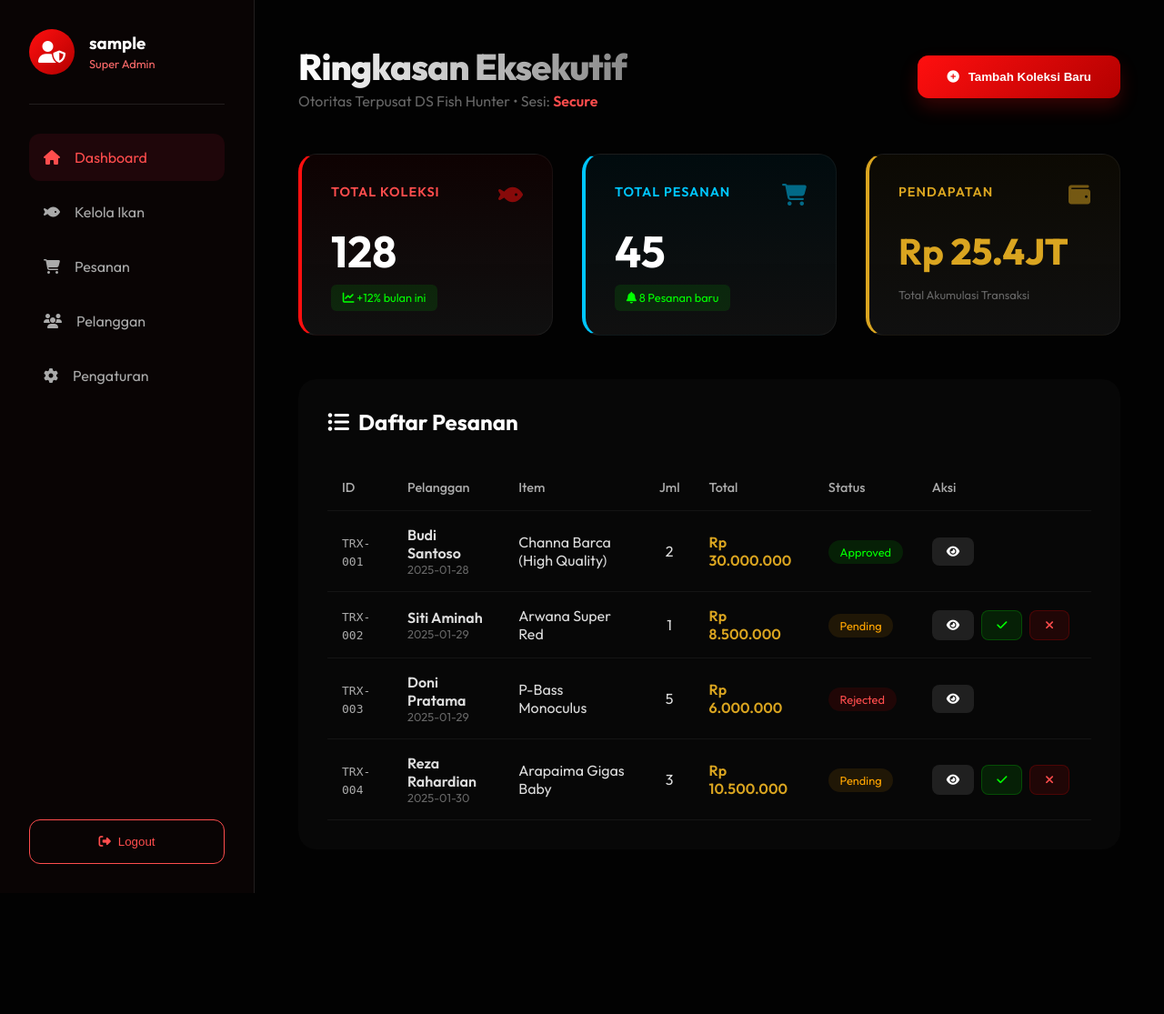
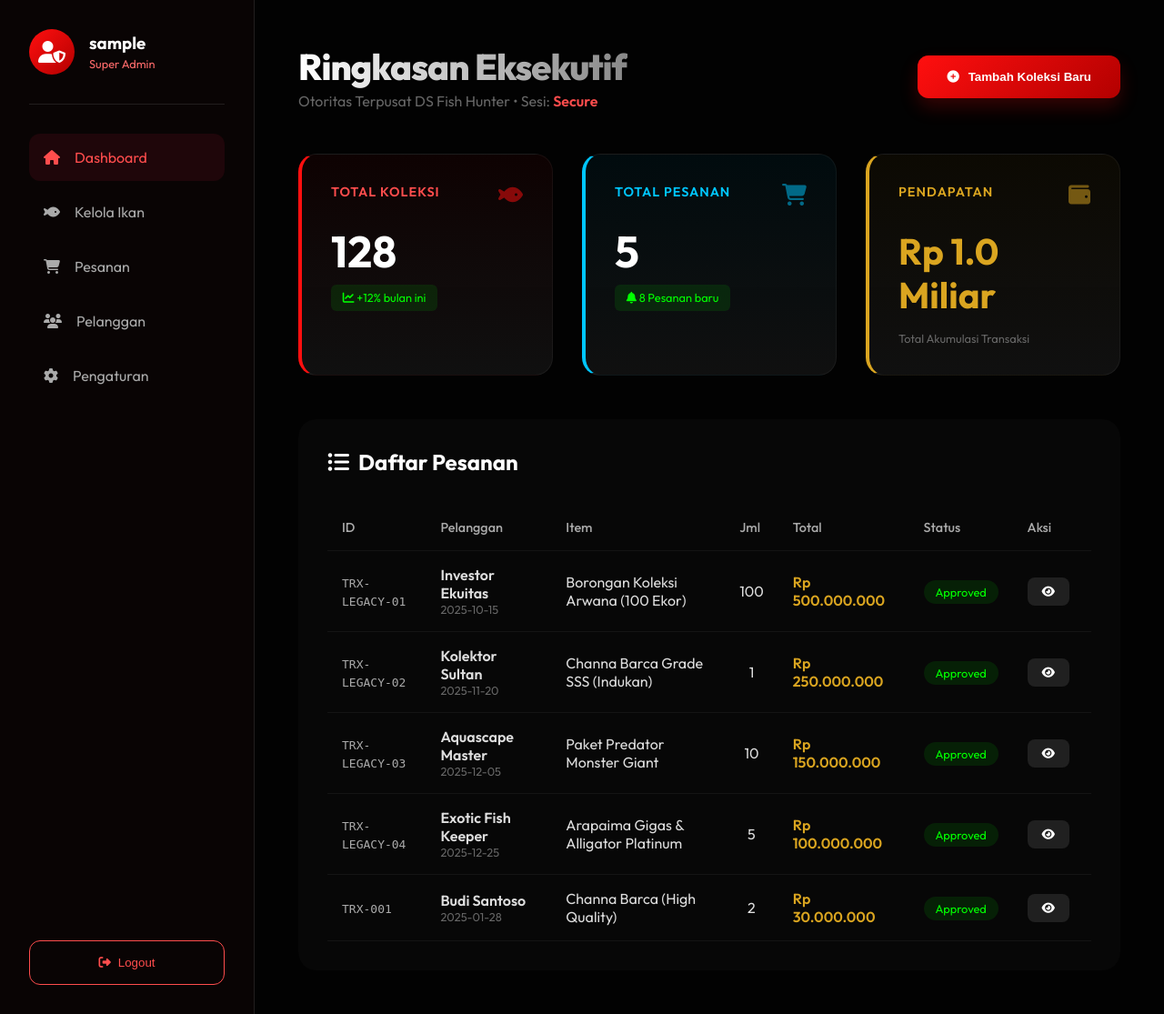
Before and after one commit to suryasapriyo4-art/DS-Fish-Hunter, a PHP site: page /admin.php in a window 1280 px wide. Shown: the whole page at 91% size. Before the commit the page ends 982 px from the top, so only its background shows below. Run offline with PHP 8.4, Linux system fonts and the light colour scheme; the visitor is signed in with stand-in values (Sample User, id 1).

Commit message:
DS Fish Hunter

```diff
--- a/admin.php
+++ b/admin.php
@@ -511,7 +511,8 @@ $adminUsername = $_SESSION['admin_username'] ?? 'Admin';
                     style="font-size: 2.5rem; font-weight: 800; letter-spacing: -1px; background: linear-gradient(to right, #fff, #888); -webkit-background-clip: text; -webkit-text-fill-color: transparent;">
                     Ringkasan Eksekutif</h1>
                 <p style="color: #666; font-size: 1rem; margin-top: 0.2rem;">Otoritas Terpusat DS Fish Hunter • Sesi:
-                    <span style="color: #ff4d4d; font-weight: 600;">Secure</span></p>
+                    <span style="color: #ff4d4d; font-weight: 600;">Secure</span>
+                </p>
             </div>
             <button
                 style="padding: 1rem 2rem; background: var(--primary-gradient); border: none; border-radius: 12px; color: white; font-weight: 700; cursor: pointer; display: flex; align-items: center; gap: 10px; box-shadow: 0 10px 20px rgba(255, 15, 15, 0.2); transition: all 0.3s;"
@@ -530,7 +531,7 @@ $adminUsername = $_SESSION['admin_username'] ?? 'Admin';
                         Koleksi</h3>
                     <i class="fas fa-fish" style="font-size: 1.5rem; color: #ff0f0f; opacity: 0.5;"></i>
                 </div>
-                <div class="value" style="font-size: 3rem; line-height: 1;">128</div>
+                <div class="value" id="statTotalKoleksi" style="font-size: 3rem; line-height: 1;">128</div>
                 <div style="margin-top: 1rem;">
                     <span class="status success"
                         style="background: rgba(0, 255, 0, 0.1); padding: 0.4rem 0.8rem; border-radius: 6px; font-size: 0.8rem;">
@@ -547,7 +548,7 @@ $adminUsername = $_SESSION['admin_username'] ?? 'Admin';
                         Pesanan</h3>
                     <i class="fas fa-shopping-cart" style="font-size: 1.5rem; color: #00c6ff; opacity: 0.5;"></i>
                 </div>
-                <div class="value" style="font-size: 3rem; line-height: 1;">45</div>
+                <div class="value" id="statTotalPesanan" style="font-size: 3rem; line-height: 1;">45</div>
                 <div style="margin-top: 1rem;">
                     <span class="status success"
                         style="background: rgba(0, 255, 0, 0.1); padding: 0.4rem 0.8rem; border-radius: 6px; font-size: 0.8rem;">
@@ -564,8 +565,7 @@ $adminUsername = $_SESSION['admin_username'] ?? 'Admin';
                         Pendapatan</h3>
                     <i class="fas fa-wallet" style="font-size: 1.5rem; color: var(--gold); opacity: 0.5;"></i>
                 </div>
-                <div class="value" style="color: var(--gold); font-size: 2.5rem; line-height: 1.2;">Rp <span
-                        style="font-weight: 800;">25.4JT</span></div>
+                <div class="value" style="color: var(--gold); font-size: 2.5rem; line-height: 1.2;"><span id="statPendapatan">Rp 0</span></div>
                 <div style="margin-top: 1rem; color: #666; font-size: 0.8rem;">
                     Total Akumulasi Transaksi
                 </div>
@@ -630,6 +630,50 @@ $adminUsername = $_SESSION['admin_username'] ?? 'Admin';
             if (!localStorage.getItem('adminOrders')) {
                 const mockOrders = [
                     {
+                        id: 'TRX-LEGACY-01',
+                        customer: 'Investor Ekuitas',
+                        item: 'Borongan Koleksi Arwana (100 Ekor)',
+                        quantity: 100,
+                        price: 'Rp 500.000.000',
+                        date: '2025-10-15',
+                        status: 'Approved',
+                        address: 'Pusat Bisnis SCBD, Jakarta',
+                        phone: '0811-000-0001'
+                    },
+                    {
+                        id: 'TRX-LEGACY-02',
+                        customer: 'Kolektor Sultan',
+                        item: 'Channa Barca Grade SSS (Indukan)',
+                        quantity: 1,
+                        price: 'Rp 250.000.000',
+                        date: '2025-11-20',
+                        status: 'Approved',
+                        address: 'Menteng Heritage, Jakarta',
+                        phone: '0812-999-8888'
+                    },
+                    {
+                        id: 'TRX-LEGACY-03',
+                        customer: 'Aquascape Master',
+                        item: 'Paket Predator Monster Giant',
+                        quantity: 10,
+                        price: 'Rp 150.000.000',
+                        date: '2025-12-05',
+                        status: 'Approved',
+                        address: 'Andara Garden, Depok',
+                        phone: '0822-777-6666'
+                    },
+                    {
+                        id: 'TRX-LEGACY-04',
+                        customer: 'Exotic Fish Keeper',
+                        item: 'Arapaima Gigas & Alligator Platinum',
+                        quantity: 5,
+                        price: 'Rp 100.000.000',
+                        date: '2025-12-25',
+                        status: 'Approved',
+                        address: 'Pondok Indah Regency, Jakarta',
+                        phone: '0813-555-4444'
+                    },
+                    {
                         id: 'TRX-001',
                         customer: 'Budi Santoso',
                         item: 'Channa Barca (High Quality)',
@@ -639,39 +683,6 @@ $adminUsername = $_SESSION['admin_username'] ?? 'Admin';
                         status: 'Approved',
                         address: 'Jl. Merdeka No. 12, Jakarta Selatan',
                         phone: '0812-3456-7890'
-                    },
-                    {
-                        id: 'TRX-002',
-                        customer: 'Siti Aminah',
-                        item: 'Arwana Super Red',
-                        quantity: 1,
-                        price: 'Rp 8.500.000',
-                        date: '2025-01-29',
-                        status: 'Pending',
-                        address: 'Komp. Gading Serpong Blok A1, Tangerang',
-                        phone: '0819-8765-4321'
-                    },
-                    {
-                        id: 'TRX-003',
-                        customer: 'Doni Pratama',
-                        item: 'P-Bass Monoculus',
-                        quantity: 5,
-                        price: 'Rp 6.000.000',
-                        date: '2025-01-29',
-                        status: 'Rejected',
-                        address: 'Jl. Ahmad Yani No. 45, Surabaya',
-                        phone: '0857-1122-3344'
-                    },
-                    {
-                        id: 'TRX-004',
-                        customer: 'Reza Rahardian',
-                        item: 'Arapaima Gigas Baby',
-                        quantity: 3,
-                        price: 'Rp 10.500.000',
-                        date: '2025-01-30',
-                        status: 'Pending',
-                        address: 'Villa Dago Pakar, Bandung',
-                        phone: '0813-9988-7766'
                     }
                 ];
                 localStorage.setItem('adminOrders', JSON.stringify(mockOrders));
@@ -746,9 +757,27 @@ $adminUsername = $_SESSION['admin_username'] ?? 'Admin';
         }
 
         function updateStats() {
-            // Update stats logic here if needed based on real data
-            const total = orders.length;
-            const pending = orders.filter(o => o.status === 'Pending').length;
+            let totalRevenue = 0;
+            let approvedOrders = 0;
+
+            orders.forEach(o => {
+                if (o.status === 'Approved') {
+                    const price = parseInt(o.price.replace(/[^0-9]/g, '')) || 0;
+                    totalRevenue += price;
+                    approvedOrders++;
+                }
+            });
+
+            const revenueEl = document.getElementById('statPendapatan');
+            if (totalRevenue >= 1000000000) {
+                revenueEl.innerText = 'Rp ' + (totalRevenue / 1000000000).toFixed(1) + ' Miliar';
+            } else if (totalRevenue >= 1000000) {
+                revenueEl.innerText = 'Rp ' + (totalRevenue / 1000000).toFixed(1) + ' Juta';
+            } else {
+                revenueEl.innerText = 'Rp ' + totalRevenue.toLocaleString('id-ID');
+            }
+
+            document.getElementById('statTotalPesanan').innerText = orders.length;
         }
 
         // --- MODAL LOGIC ---
```
